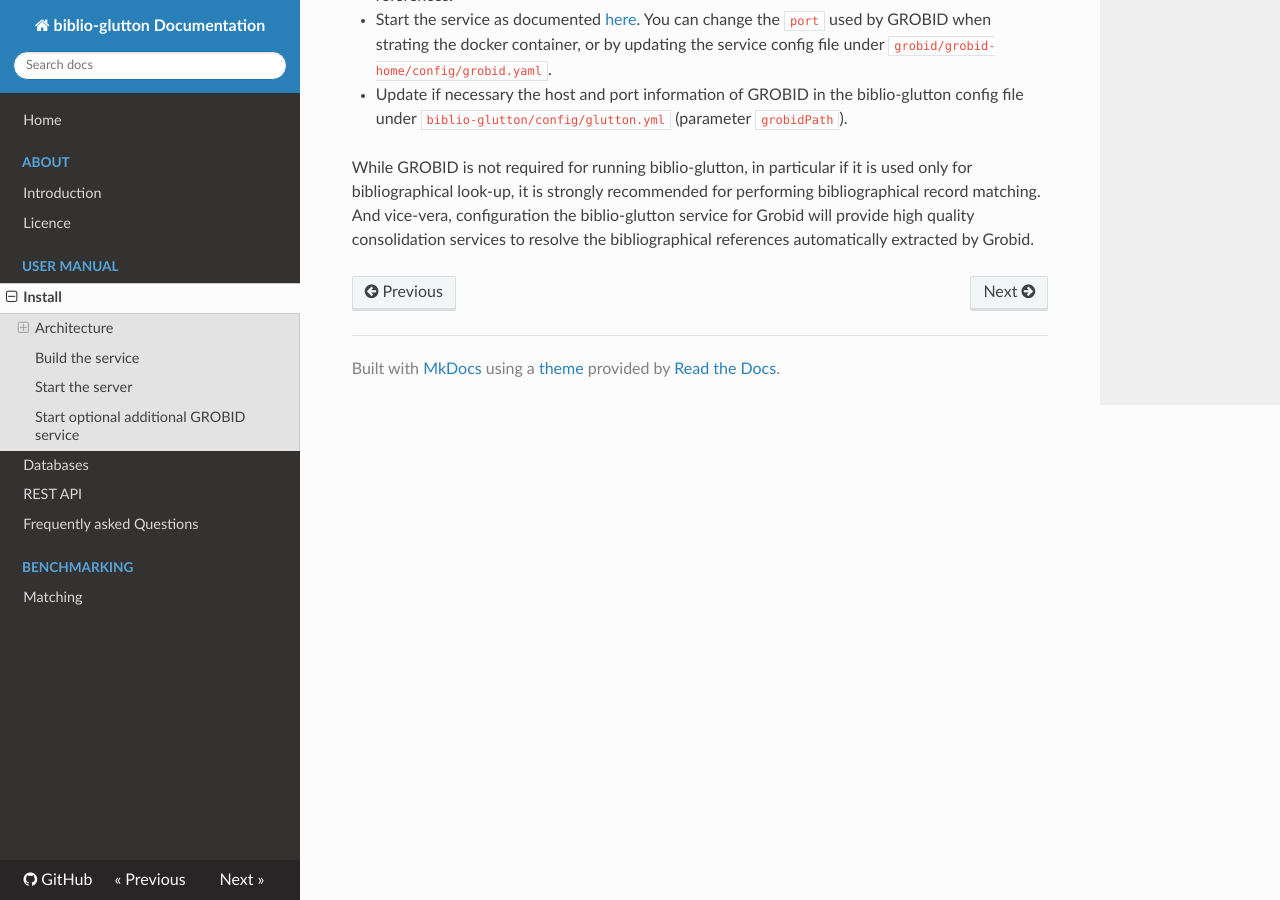
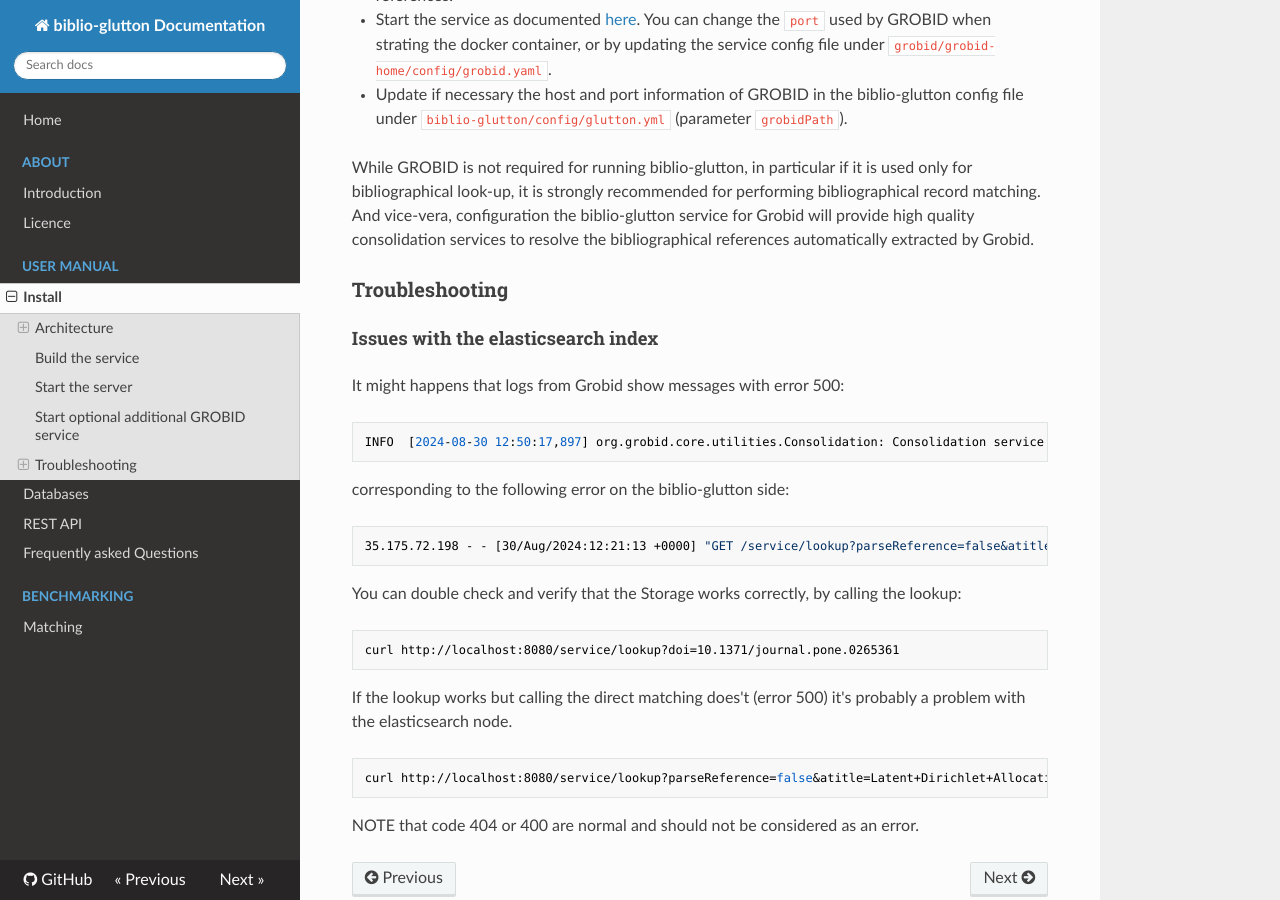
Before and after one commit to kermitt2/biblio-glutton, an MkDocs documentation site: the page built from doc/Install.md, in a window 1280 px wide and 900 px high, scrolled down 2269 px. Built offline with MkDocs 1.6.1, drawn with Linux system fonts in a browser that asks for light colours; nearby versions of some CDN libraries.

Commit message:
add a section for troubleshooting

````diff
--- a/doc/Install.md
+++ b/doc/Install.md
@@ -78,3 +78,28 @@
 * Update if necessary the host and port information of GROBID in the biblio-glutton config file under `biblio-glutton/config/glutton.yml` (parameter `grobidPath`).
 
 While GROBID is not required for running biblio-glutton, in particular if it is used only for bibliographical look-up, it is strongly recommended for performing bibliographical record matching. And vice-vera, configuration the biblio-glutton service for Grobid will provide high quality consolidation services to resolve the bibliographical references automatically extracted by Grobid.
+
+### Troubleshooting
+
+#### Issues with the elasticsearch index
+
+It might happens that logs from Grobid show messages with error 500:
+```
+INFO  [2024-08-30 12:50:17,897] org.grobid.core.utilities.Consolidation: Consolidation service returns error (500) : Server Error
+```
+corresponding to the following error on the biblio-glutton side:
+```
+35.175.72.198 - - [30/Aug/2024:12:21:13 +0000] "GET /service/lookup?parseReference=false&atitle=Latent+Dirichlet+Allocation&firstAuthor=Blei HTTP/1.1" 500 0 "-" "Apache-HttpClient/4.5.3 (Java/17.0.11)" 1710
+```
+
+You can double check and verify that the Storage works correctly, by calling the lookup:
+```
+curl http://localhost:8080/service/lookup?doi=10.1371/journal.pone.0265361
+```
+
+If the lookup works but calling the direct matching does't (error 500) it's probably a problem with the elasticsearch node.
+```
+curl http://localhost:8080/service/lookup?parseReference=false&atitle=Latent+Dirichlet+Allocation&firstAuthor=Blei
+```
+
+NOTE that code 404 or 400 are normal and should not be considered as an error.
````
